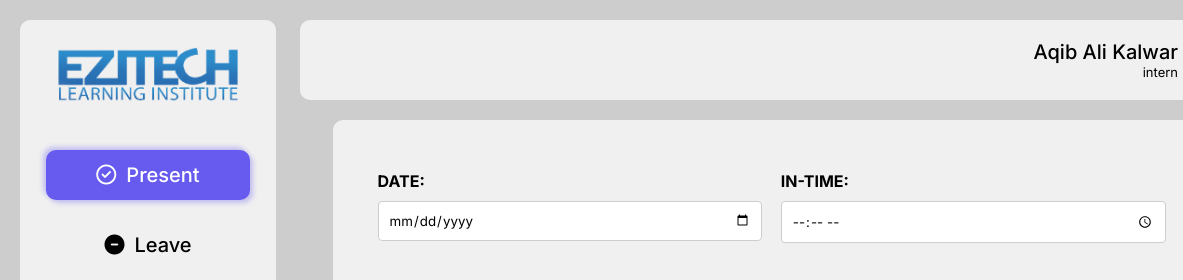
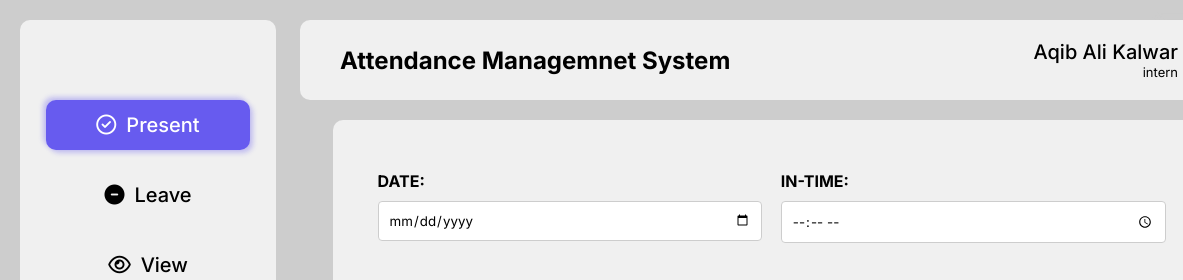
Before and after one commit to aqibali25/Attendance-Management-System, a plain HTML site: page index.html in a window 1280 px wide. Shown: the top 280 px of the page, 0-1183 px from the left. Drawn offline with Linux system fonts and the light colour scheme; sample sign-in values are in the browser's storage.

Commit message:
Update logo and name

```diff
--- a/CSS/style.css
+++ b/CSS/style.css
@@ -30,6 +30,12 @@ body {
   float: right;
   margin: 20px;
   border-radius: 10px;
+}
+.navbar .title {
+  text-align: center;
+  font-size: 1.5rem;
+  font-weight: 700;
+  margin-left: 40px;
 }
 .profile {
   display: flex;
@@ -118,11 +124,6 @@ body {
   align-items: center;
   gap: 20px;
 }
-.sideBar img {
-  width: 80%;
-  height: 70px;
-  margin: 20px 0;
-}
 .sideBar div {
   display: flex;
   justify-content: center;
@@ -132,6 +133,9 @@ body {
   height: 50px;
   cursor: pointer;
   border-radius: 10px;
+}
+#present {
+  margin-top: 80px;
 }
 .active {
   background-color: #675bef;
@@ -350,9 +354,10 @@ table td {
   border-right: 1px solid #a5a5a5;
   padding: 8px;
   text-align: center;
-}table th:nth-last-child(1),
+}
+table th:nth-last-child(1),
 table td:nth-last-child(1) {
-  border-right:none;
+  border-right: none;
 }
 
 table th {
--- a/index.html
+++ b/index.html
@@ -41,6 +41,7 @@
       </form>
     </div>
     <nav class="navbar">
+      <label for="" class="title">Attendance Managemnet System</label>
       <div class="menu-btn" id="menu-btn">
         <i class="fas fa-bars"></i>
       </div>
@@ -63,7 +64,7 @@
       </div>
     </nav>
     <aside class="sideBar" id="sideBar">
-      <img src="assets/logo.png" alt="Logo" />
+      <!-- <img src="assets/logo.png" alt="Logo" /> -->
       <div class="active" id="present">
         <i class="far fa-check-circle"></i>
         <label for="Present">Present</label>
```
